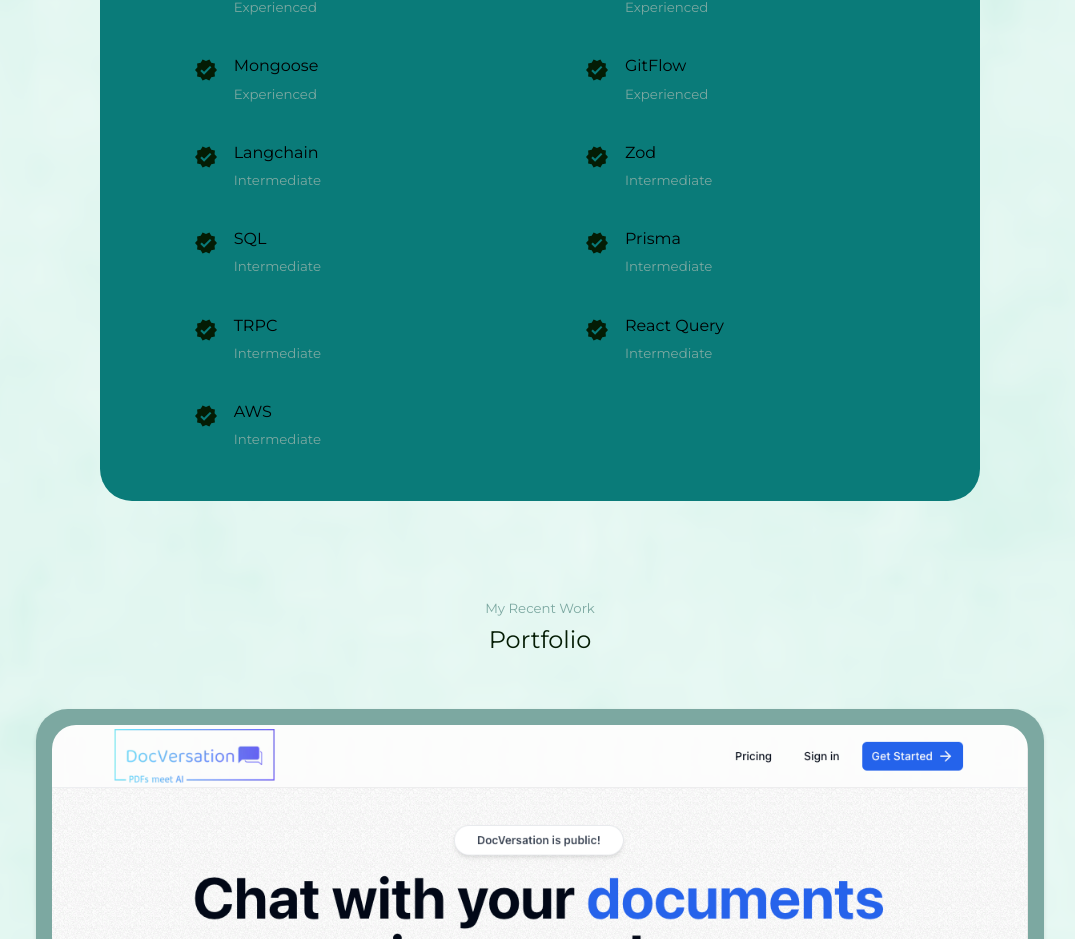
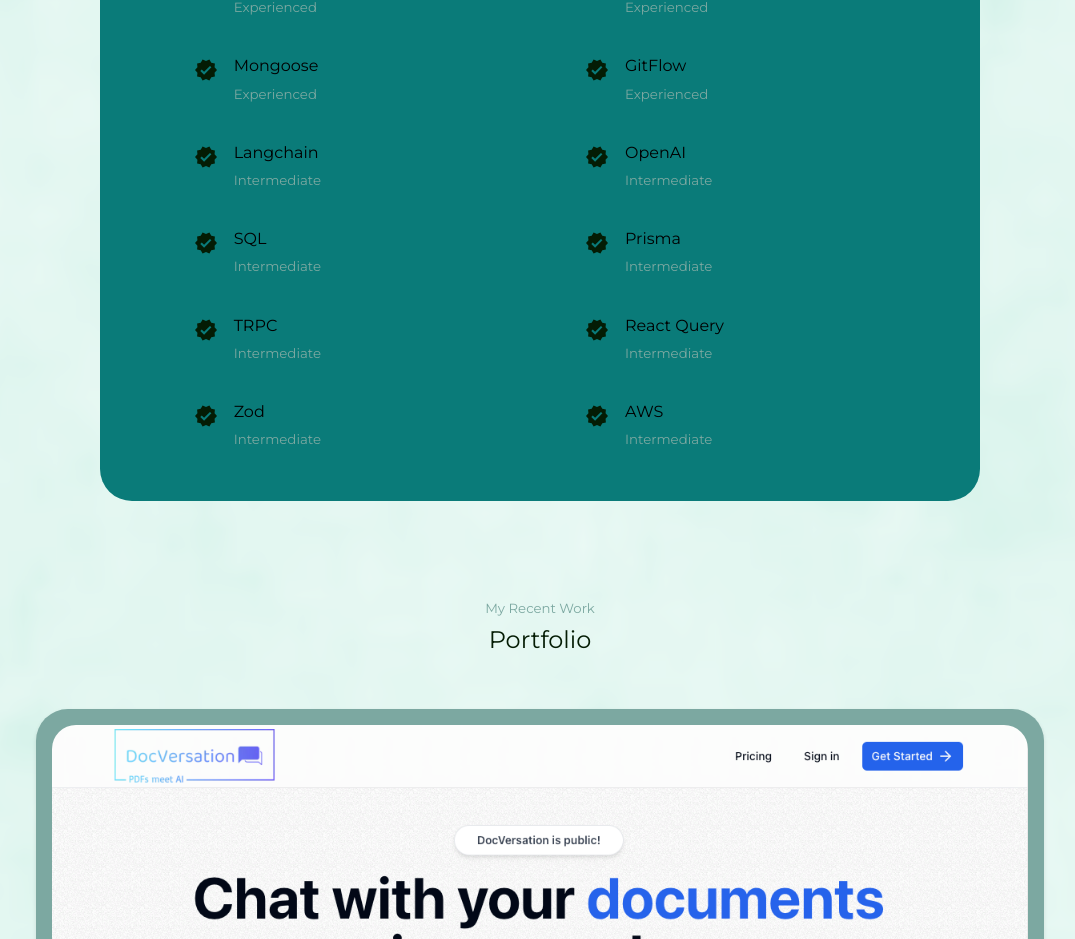
Before and after one commit to TheForeverOptimist/react-portfolio, a React (Create React App) app: page / in a window 1280 px wide. Shown: the part 3297-4236 px from the top of the page, without its empty margins (100-1175 px from the left). Built offline with nearby package versions, Linux system fonts and the light colour scheme.

Commit message:
updated experience

```diff
--- a/src/components/experience/experience.jsx
+++ b/src/components/experience/experience.jsx
@@ -147,7 +147,7 @@ const experience = () => {
             <article className="experience_details">
               <VerifiedIcon className="experience_details-icon" />
               <div>
-                <h4>Zod</h4>
+                <h4>OpenAI</h4>
                 <small className="text-light">Intermediate</small>
               </div>
             </article>
@@ -182,6 +182,13 @@ const experience = () => {
             <article className="experience_details">
               <VerifiedIcon className="experience_details-icon" />
               <div>
+                <h4>Zod</h4>
+                <small className="text-light">Intermediate</small>
+              </div>
+            </article>
+            <article className="experience_details">
+              <VerifiedIcon className="experience_details-icon" />
+              <div>
                 <h4>AWS</h4>
                 <small className="text-light">Intermediate</small>
               </div>
```
